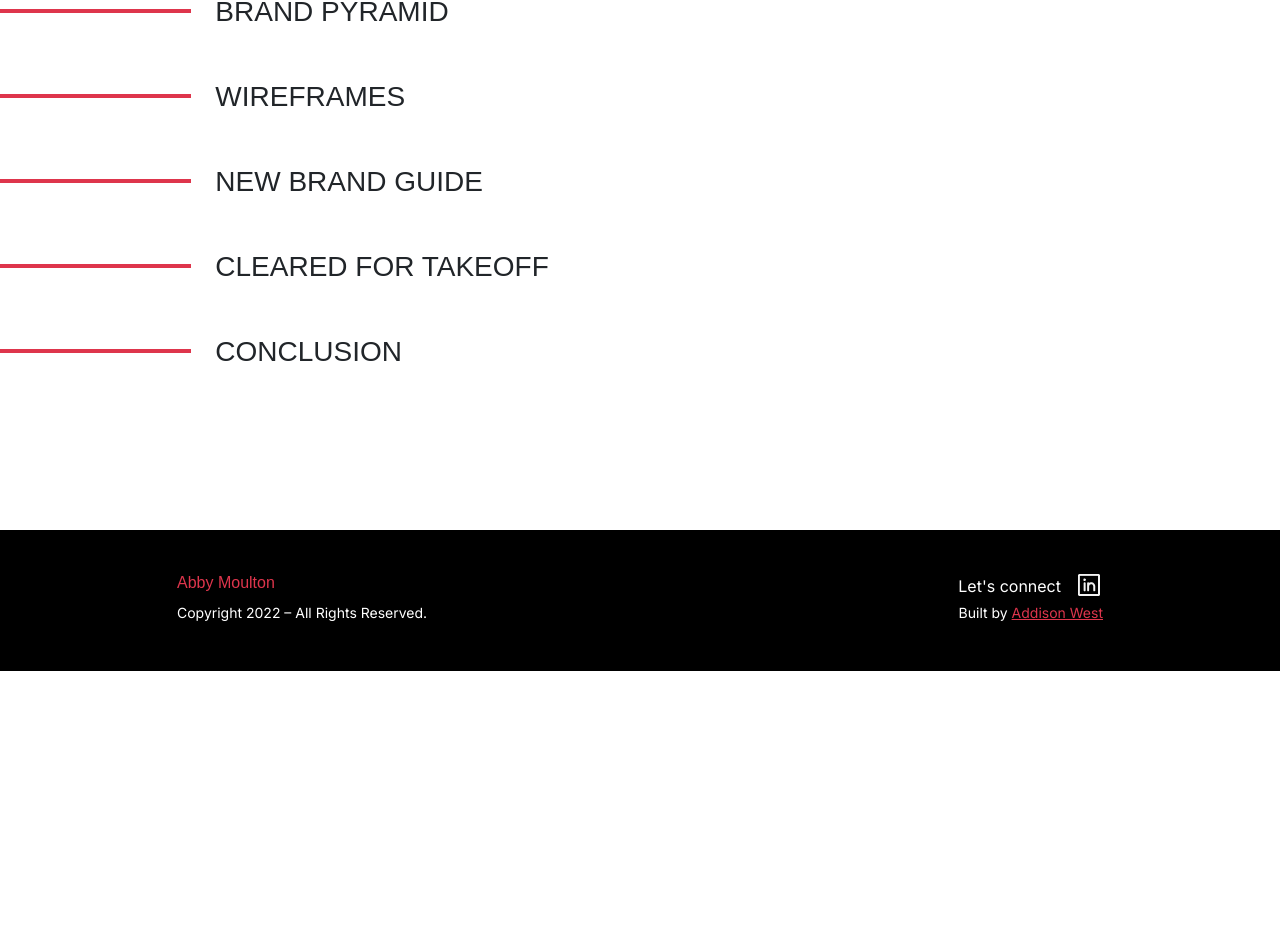
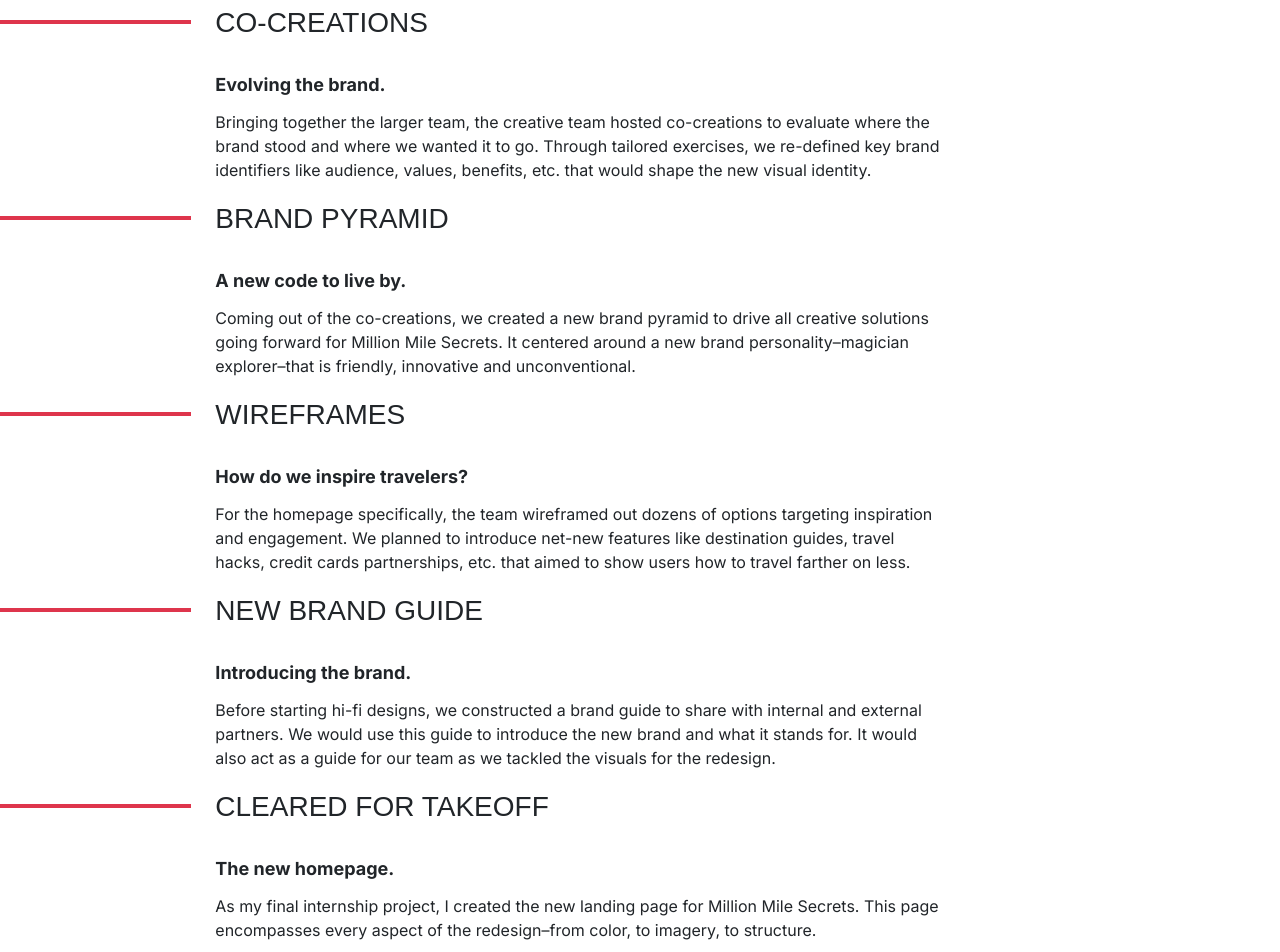
Before and after one commit to addy98/abby-portfolio, a React (Create React App) app: page /mms in a window 1280 px wide. Shown: the part 1134-2086 px from the top of the page. Before the commit the page ends 1805 px from the top, so only its background shows below. Built offline with nearby package versions, Linux system fonts and the light colour scheme; a web font is replaced by a local one.

Commit message:
page data and some helper classes

```diff
--- a/src/assets/styles/helpers.scss
+++ b/src/assets/styles/helpers.scss
@@ -112,3 +112,7 @@
 .pl-0 {
     padding-left: 0;
 }
+
+.mb-12 {
+    margin-bottom: 12px;
+}
--- a/src/assets/styles/typography.scss
+++ b/src/assets/styles/typography.scss
@@ -4,6 +4,7 @@
 
 @import url("https://use.typekit.net/bvm5ave.css");
 @import url('https://fonts.googleapis.com/css2?family=Inter&display=swap');
+@import url('https://fonts.googleapis.com/css2?family=Inter:wght@700&display=swap');
 
 @mixin avant-garde-gothic-pro {
     font-family: 'itc-avant-garde-gothic-pro', sans-serif;
@@ -18,6 +19,11 @@
 @mixin inter-regular {
     font-family: 'Inter', sans-serif;
     font-weight: 400;
+}
+
+@mixin inter-bold {
+    font-family: 'Inter', sans-serif;
+    font-weight: 700;
 }
 
 
@@ -67,7 +73,7 @@
     font-size: 18px;
     line-height: 27px;
     font-weight: 700;
-    @include inter-regular();
+    @include inter-bold();
 }
 
 .inter-large {
--- a/src/components/PageSection.jsx
+++ b/src/components/PageSection.jsx
@@ -11,8 +11,9 @@
                         <Col sm='2'>
                             <div className="red-line"></div>
                         </Col>
-                        <Col sm='8'>
+                        <Col sm='7'>
                             <h3 className="mb-32">{section.title}</h3>
+                            <div className="paragraph-large-bold mb-12">{section.subtitle}</div>
                             <div className="inter-paragraph">{section.text}</div>
                         </Col>
                     </Row>
--- a/src/data/mms.json
+++ b/src/data/mms.json
@@ -8,25 +8,37 @@
     "timeframe": "8 weeks",
     "sections": [
         {
-            "title": "BACKGROUND"
+            "title": "BACKGROUND",
+            "text": "Million Mile Secrets, a travel brand, was in need of redesign to narrow down their content and focus their attention on the right users. The goal of the rebrand was to create a more engaging experience on-site with new features and enhancements that was tailored to a target audience. If successful, the brand would be the singular destination for travel exploration and planning."
         },
         {
-            "title": "CO-CREATIONS"
+            "title": "CO-CREATIONS",
+            "subtitle": "Evolving the brand.",
+            "text": "Bringing together the larger team, the creative team hosted co-creations to evaluate where the brand stood and where we wanted it to go. Through tailored exercises, we re-defined key brand identifiers like audience, values, benefits, etc. that would shape the new visual identity."
         },
         {
-            "title": "BRAND PYRAMID"
+            "title": "BRAND PYRAMID",
+            "subtitle": "A new code to live by.",
+            "text": "Coming out of the co-creations, we created a new brand pyramid to drive all creative solutions going forward for Million Mile Secrets. It centered around a new brand personality–magician explorer–that is friendly, innovative and unconventional."
         },
         {
-            "title": "WIREFRAMES"
+            "title": "WIREFRAMES",
+            "subtitle": "How do we inspire travelers?",
+            "text": "For the homepage specifically, the team wireframed out dozens of options targeting inspiration and engagement. We planned to introduce net-new features like destination guides, travel hacks, credit cards partnerships, etc. that aimed to show users how to travel farther on less."
         },
         {
-            "title": "NEW BRAND GUIDE"
+            "title": "NEW BRAND GUIDE",
+            "subtitle": "Introducing the brand.",
+            "text": "Before starting hi-fi designs, we constructed a brand guide to share with internal and external partners. We would use this guide to introduce the new brand and what it stands for. It would also act as a guide for our team as we tackled the visuals for the redesign."
         },
         {
-            "title": "CLEARED FOR TAKEOFF"
+            "title": "CLEARED FOR TAKEOFF",
+            "subtitle": "The new homepage.",
+            "text": "As my final internship project, I created the new landing page for Million Mile Secrets. This page encompasses every aspect of the redesign–from color, to imagery, to structure."
         },
         {
-            "title": "CONCLUSION"
+            "title": "CONCLUSION",
+            "text": "As an intern, this was an incredible learning opportunity for me to be a part of the entire process creating a brand. The autonomy I received to take on the homepage as my own was instrumental for my growth that summer. The project, unfortunately, was never taken to development as it was absorbed into another brand. Nonetheless, I still learned a lot about collaboration between creative and different functional roles."
         }
     ]
 }
--- a/src/data/wsj.json
+++ b/src/data/wsj.json
@@ -15,7 +15,8 @@
             "title": "PITCH MOCKS"
         },
         {
-            "title": "CONCLUSION"
+            "title": "CONCLUSION",
+            "text": "The speed at which these ideas and mocks came together was a fresh challenge for me. I was in constant collaboration with the other designer assigned to this pitch and it was a great learning opportunity around communication and pace. As a result, the mocks were a successful tool for gaining a new partner in financial services."
         }
     ]
 }
```
Also changed, not shown: src/components/PageSectionContent.jsx (added, +15 -0 lines).
